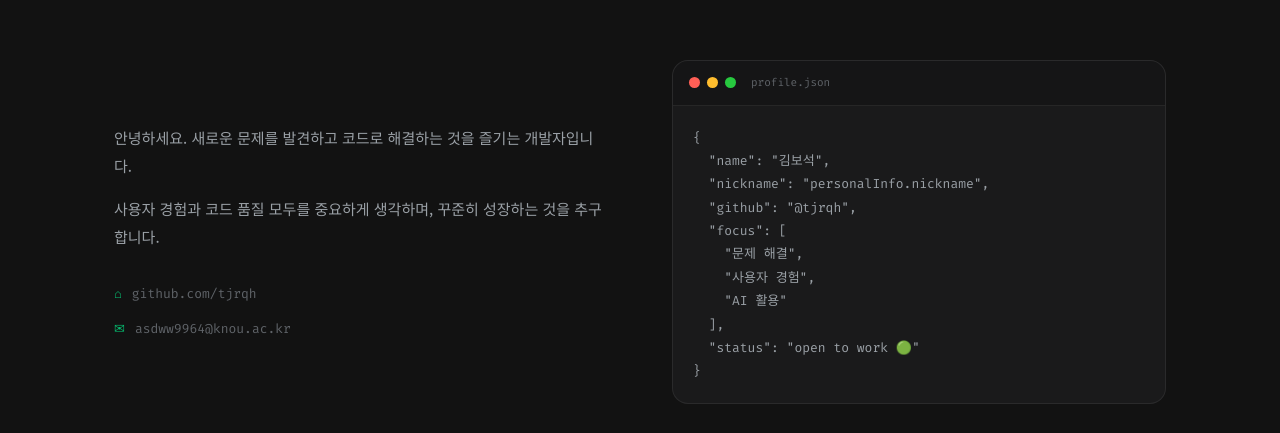
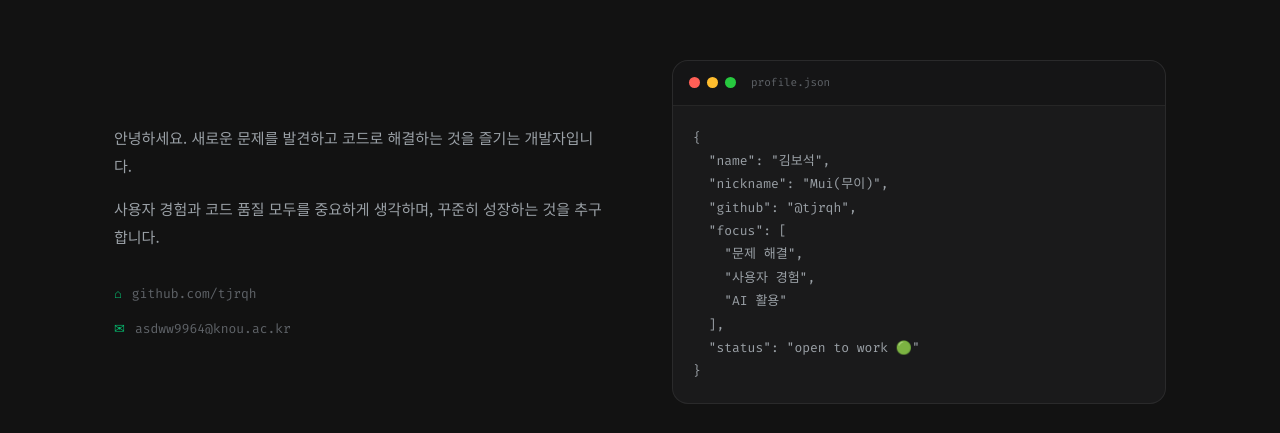
Before and after one commit to tjrqh/portfolio, a React (Vite) app: page / in a window 1280 px wide. Shown: the part 966-1399 px from the top of the page. Built offline with nearby package versions, Linux system fonts and the light colour scheme; no server answers.

Commit message:
modify personalInfo.nickname

```diff
--- a/src/components/About/About.tsx
+++ b/src/components/About/About.tsx
@@ -70,7 +70,7 @@ export default function About() {
               <div className={styles.terminalBody}>
                 <pre className={styles.json}>{JSON.stringify({
                   name: personalInfo.name,
-                  nickname: 'personalInfo.nickname',
+                  nickname: personalInfo.nickname,
                   github: `@${personalInfo.githubUsername}`,
                   focus: ['문제 해결', '사용자 경험', 'AI 활용'],
                   status: 'open to work 🟢',
--- a/src/config/portfolio.config.ts
+++ b/src/config/portfolio.config.ts
@@ -14,7 +14,7 @@ import type { PersonalInfo, SkillCategory } from '../types';
 // ============================================================
 export const personalInfo: PersonalInfo = {
   name: '김보석',
-  nickname: 'Mui (무이)', // 예: 'MUI' (선택사항)
+  nickname: 'Mui(무이)', // 예: 'MUI' (선택사항)
   githubUsername: 'tjrqh',
   tagline: '코드로 문제를 해결하는 개발자',
   description:
```
